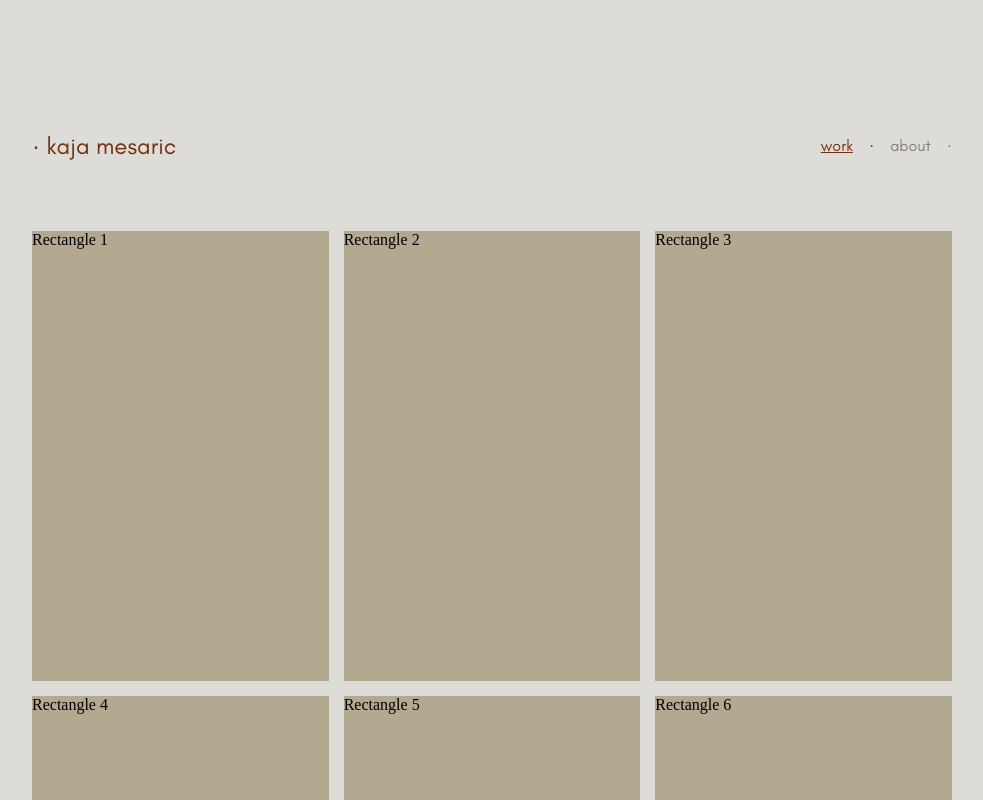
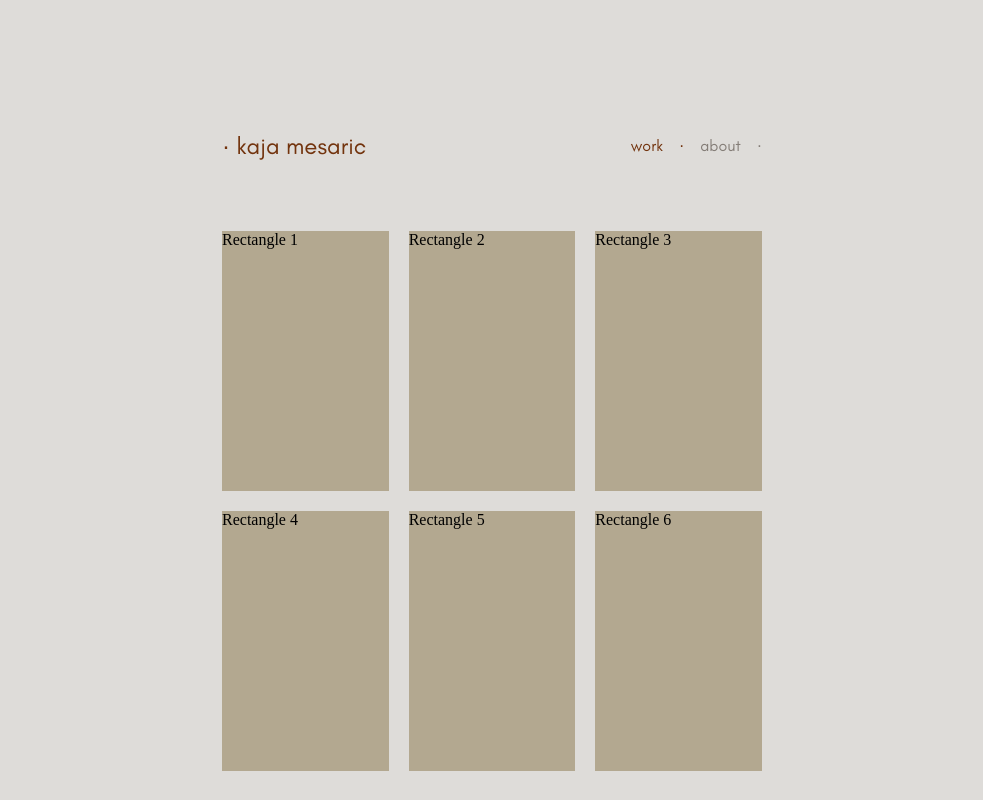
Before and after one commit to ssoossoohh/kajaw, a React (Vite) app: page / in a window 1280 px wide. Shown: the top 800 px of the page, without its empty margins (148-1131 px from the left). Built offline with nearby package versions, Linux system fonts and the light colour scheme.

Commit message:
CHanged home page and navbar, more gap on sides

```diff
--- a/src/styles.css
+++ b/src/styles.css
@@ -75,12 +75,12 @@ body {
   padding-bottom: 60px;
 }
 .home-title-left {
-  padding-left: 180px;
+  padding-left: 370px;
   font-size: 1.5em;
   color: #72330d;
 }
 .home-title-right {
-  padding-right: 180px;
+  padding-right: 370px;
   font-size: 1em;
   display: flex;
   gap: 16px;
@@ -93,7 +93,6 @@ body {
   color: #847d77;
 }
 .htr-text.active {
-  text-decoration: underline;
   color: #72330d;
 }
 
@@ -102,19 +101,20 @@ body {
 }
 .htr-text:hover {
   cursor: pointer;
-
+  color: #72330d;
   transform: scale(1.05);
 }
 
 .home-grid {
   display: grid;
   grid-template-columns: repeat(3, 1fr);
-  gap: 15px;
-  padding-left: 180px;
-  padding-right: 180px;
+  gap: 20px;
+  padding-left: 370px;
+  padding-right: 370px;
+  padding-bottom: 40px;
 }
 
 .home-grid-item {
   background-color: #b3a890;
-  height: 450px;
+  height: 260px;
 }
```
